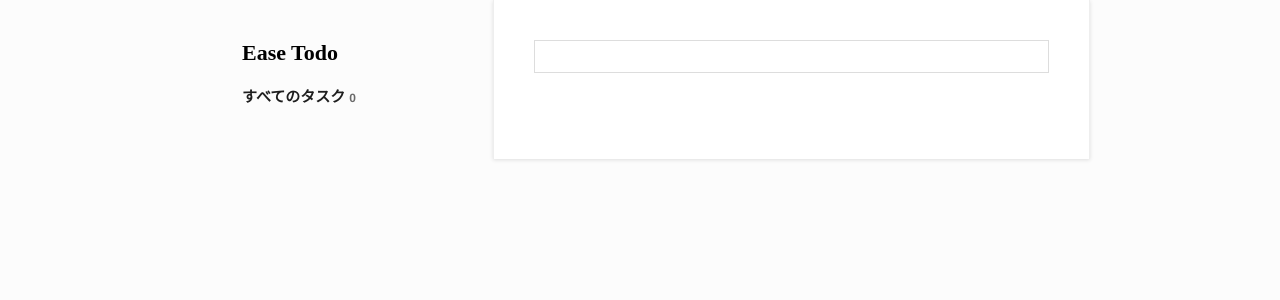
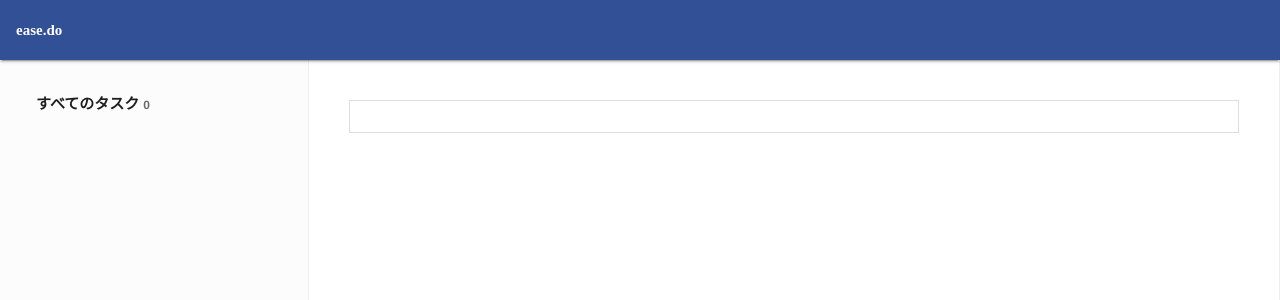
Before and after one commit to mottox2/ease, a React (Create React App) app: page / in a window 1280 px wide. Shown: the top 300 px of the page. Built offline with nearby package versions, Linux system fonts and the light colour scheme.

Commit message:
Tweak style

```diff
--- a/src/App.tsx
+++ b/src/App.tsx
@@ -6,14 +6,26 @@ import TaskItem from './components/TaskItem'
 import TaskInput from './components/TaskInput'
 
 const Container = styled.div`
-  max-width: 900px;
   margin: 0 auto;
   display: flex;
+  height: calc(100% - 60px);
+  flex: 1;
+  min-width: 100%;
 `
 
 const Sidebar = styled.div`
   width: 260px;
-  padding: 40px;
+  padding: 24px;
+`
+
+const Header = styled.div`
+  box-shadow: 0 2px 2px 0 rgba(0, 0, 0, 0.14), 0 3px 1px -2px rgba(0, 0, 0, 0.2),
+    0 1px 5px 0 rgba(0, 0, 0, 0.12);
+  height: 60px;
+  position: relative;
+  background-color: #315096;
+  padding: 0 16px;
+  line-height: 60px;
 `
 
 const SidebarItem = styled.div`
@@ -33,18 +45,18 @@ const SidebarItem = styled.div`
 `
 
 const Main = styled.div`
-  width: 600px;
+  flex: 1;
   background-color: #fff;
   border-right: 1px solid #eee;
   border-left: 1px solid #eee;
   padding: 40px;
-  box-shadow: 0 1px 4px rgba(0, 0, 0, 0.12);
+  border-left: 1px solid #eee;
 `
 
 const Title = styled.h1`
-  padding: 12px 12px;
   padding-top: 0;
-  font-size: 22px;
+  font-size: 15px;
+  color: white;
   margin: 0;
 `
 
@@ -89,9 +101,12 @@ class App extends React.Component<
   render() {
     const { tasks } = this.state
     return (
+      <React.Fragment>
+        <Header>
+          <Title>ease.do</Title>
+        </Header>
         <Container>
           <Sidebar>
-          <Title>Ease Todo</Title>
             <SidebarItem>
               すべてのタスク<small>{tasks.length}</small>
             </SidebarItem>
@@ -103,6 +118,7 @@ class App extends React.Component<
             ))}
           </Main>
         </Container>
+      </React.Fragment>
     )
   }
 }
--- a/src/index.css
+++ b/src/index.css
@@ -1,16 +1,22 @@
 @import '../node_modules/normalize.css/normalize.css';
 @import '../node_modules/codemirror/lib/codemirror.css';
 @import '../node_modules/codemirror/theme/material.css';
-
 body {
   background-color: #fcfcfc;
+}
+
+#root {
+  min-height: 100vh;
+  display: flex;
+  flex-direction: column;
 }
 
 .CodeMirror {
   border: 1px solid #ddd;
   padding: 4px 8px;
 }
-.CodeMirror > * {
+
+.CodeMirror>* {
   overflow: hidden;
 }
 
```
Lines whose indentation alone changed are shown as unchanged.
